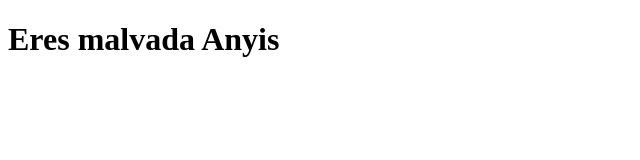
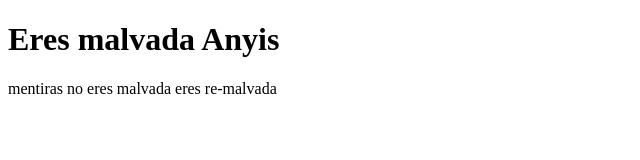
Before and after one commit to Anyistorres/Portafolio, a plain HTML site: page sobremi.html in a window 1280 px wide. Shown: the whole page, without its empty margins (0-640 px from the left). Drawn offline with Linux system fonts and the light colour scheme.

Commit message:
cambio sobre mi

```diff
--- a/sobremi.html
+++ b/sobremi.html
@@ -7,5 +7,6 @@
 </head>
 <body>
     <h1>Eres malvada Anyis </h1>
+      <p> mentiras no eres malvada eres re-malvada</p>
 </body>
 </html>
```
